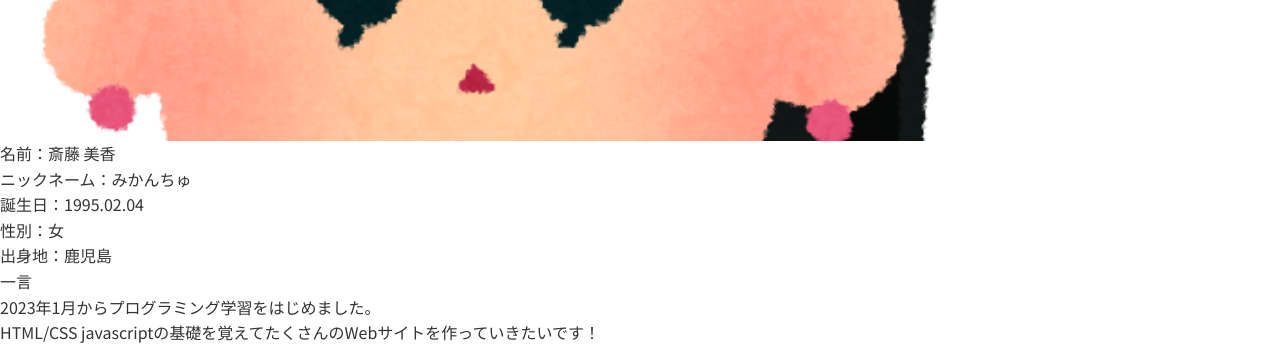
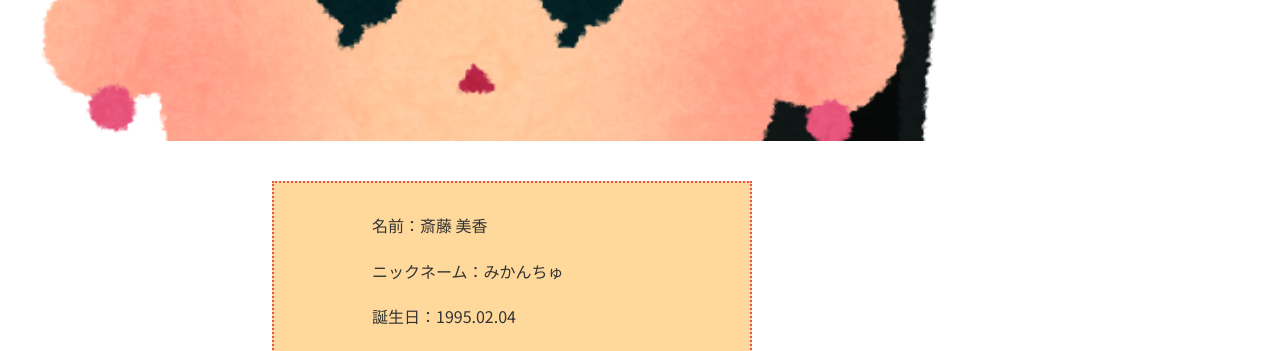
Before and after one commit to marimo0283/css_practice, a plain HTML site: page index.html in a window 1280 px wide. Shown: the part 419-770 px from the top of the page. Drawn offline with Linux system fonts and the light colour scheme.

Commit message:
プロフィールの装飾

```diff
--- a/css/style.css
+++ b/css/style.css
@@ -76,3 +76,15 @@ section {
   left: 10%;
   top: 160px;
 }
+#base ul {
+  width: 480px;
+  margin: 40px auto 0px auto;
+  padding: 20px 10px;
+  background-color: #FFD99B;
+  border: 2px dotted #E85454;
+}
+#base ul li {
+  width: 300px;
+  padding: 10px;
+  margin: 0px auto;
+}
```
